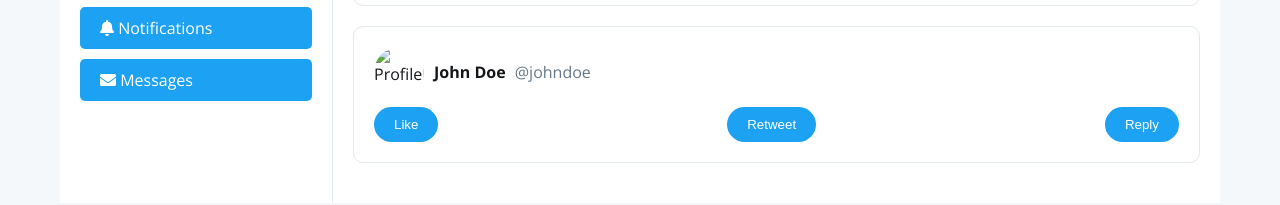
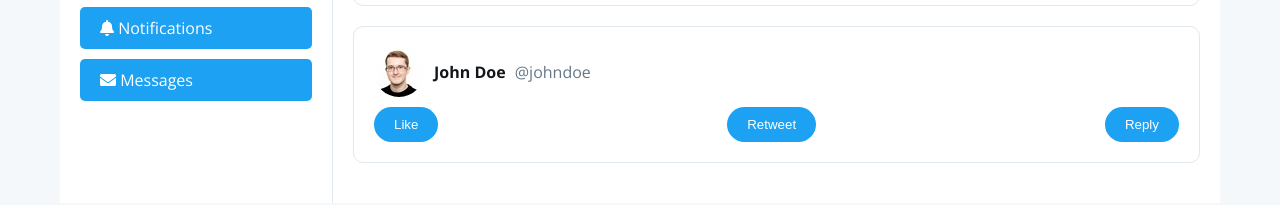
Before and after one commit to Wassword/sharespace, a website: page public/index.html in a window 1280 px wide. Shown: the part 352-557 px from the top of the page. Drawn offline with nearby package versions, Linux system fonts and the light colour scheme.

Commit message:
Update index.html

```diff
--- a/public/index.html
+++ b/public/index.html
@@ -38,7 +38,7 @@
 
         <div class="tweet">
           <div class="tweet-header">
-            <img src="employee_image_mikno49.jpeg" alt="ProfilePic1" width="50" height="50">
+            <img src="images/employee_image_mikno49.jpeg" alt="ProfilePic1" width="50" height="50">
             <div>
               <span class="username">John Doe</span>
               <span class="handle">@johndoe</span>
```
